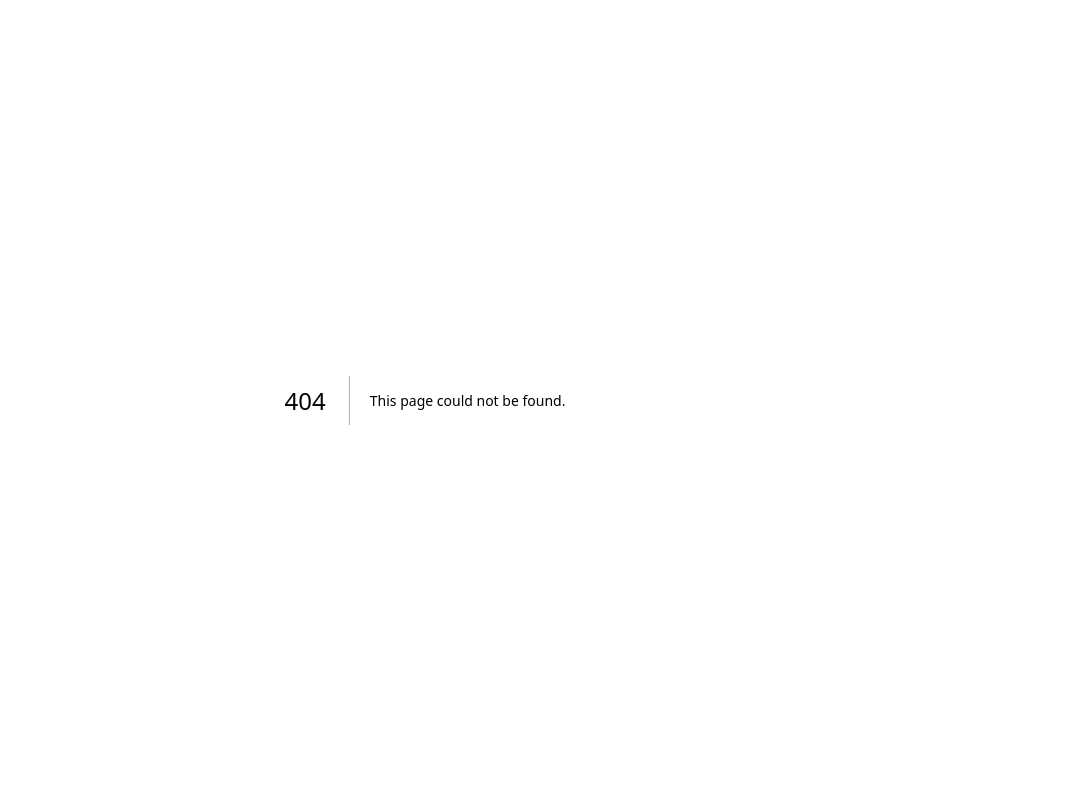
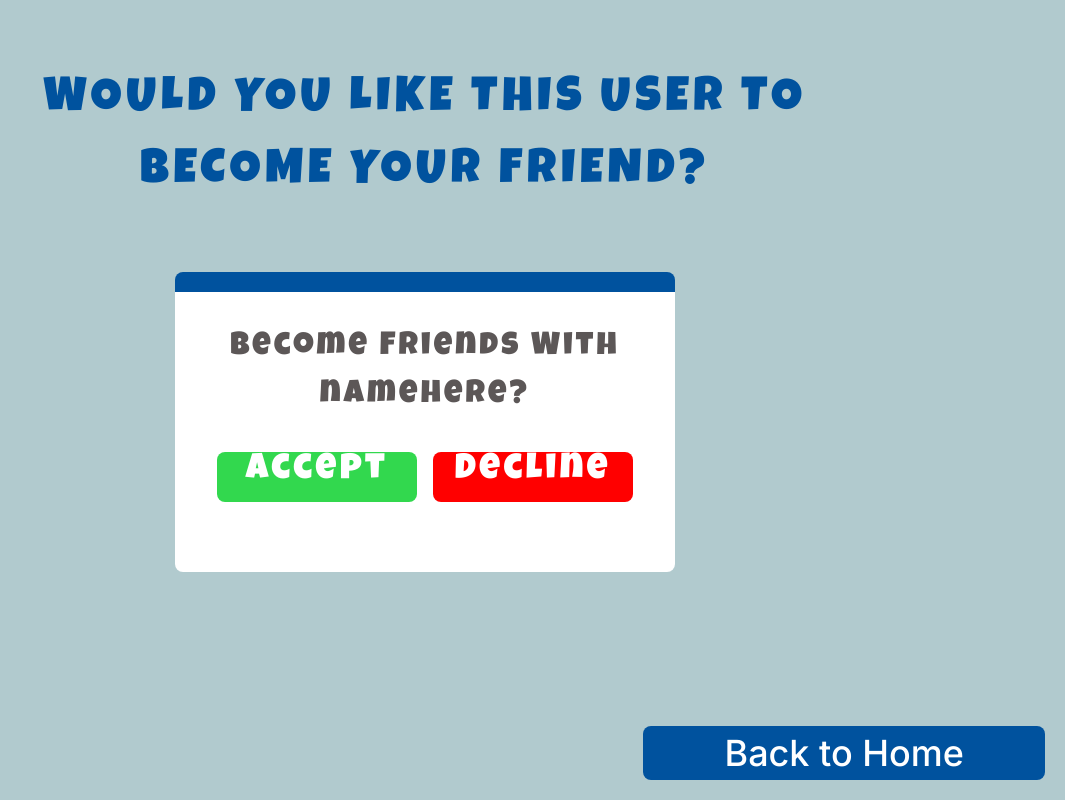
Before and after one commit to JarIsCoding/Shortalk---Front-End, a Next.js app: page /pages/friendAccept in a window 1280 px wide. Before the commit this address had no page. Shown: the whole page, without its empty margins (215-1280 px from the left). Built offline with nearby package versions, Linux system fonts and the light colour scheme.

Commit message:
friend accept page

```diff
--- /dev/null
+++ b/src/app/pages/friendAccept/page.tsx
@@ -0,0 +1,69 @@
+'use client'
+
+import { Button } from 'flowbite-react'
+import { useRouter } from 'next/navigation'
+import React, { useState } from 'react'
+
+const FriendAccept = () => {
+    const [resultText, setResultText] = useState('')
+    const [textColor, setTextColor] = useState<Boolean>(false)
+
+    const router = useRouter()
+
+    const t = () => {
+        router.push('/pages/homePage')
+    }
+
+    const handleYes = () => {
+        setResultText('Friend request accepted!')
+        setTextColor(true)
+        setTimeout(t, 1300)
+    }
+
+    const handleNo = () => {
+        setResultText('Declined!')
+        setTextColor(false)
+        setTimeout(t, 1300)
+    }
+
+    return (
+        <div>
+            <div className='flex justify-center py-16'>
+                <p className='text-dblue font-LuckiestGuy text-[48px] tracking-widest text-center'>WOULD YOU LIKE THIS USER TO <br /> BECOME YOUR FRIEND?</p>
+            </div>
+
+            <div className='flex justify-center'>
+                <div className='cardBorder bg-white w-[500px] h-[300px] rounded-lg'>
+                    <p className='flex justify-center font-LuckiestGuy text-[32px] text-center tracking-widest text-dgray pt-8'>
+                        Become Friends With <br /> namehere?
+                    </p>
+
+                    <p className={`text-center pb-8 ${textColor? 'text-green-500' : 'text-red-500'}`}>
+                        {resultText}
+                    </p>
+
+                    <div className='p-0 m-0 flex justify-center gap-4'>
+
+                        {/* On click find and join room */}
+                        <Button onClick={handleYes} className={'font-LuckiestGuy text-white bg-[#32D84E] w-[200px] h-[50px] p-0 m-0'}>
+                            <p className='text-[36px] tracking-widest'>
+                                Accept
+                            </p>
+                        </Button>
+                        <Button onClick={handleNo} className='font-LuckiestGuy text-white bg-[#FF0000] w-[200px] h-[50px] p-0 m-0'>
+                            <p className='text-[36px] tracking-widest'>
+                                Decline
+                            </p>
+                        </Button>
+
+                    </div>
+                </div>
+            </div>
+            <Button className='absolute right-5 bottom-5 px-16 py-2 bg-dblue cursor-pointer' onClick={() => { router.push('/pages/homePage') }}>
+                <p className='text-[36px]'>Back to Home</p>
+            </Button>
+        </div>
+    )
+}
+
+export default FriendAccept
```
